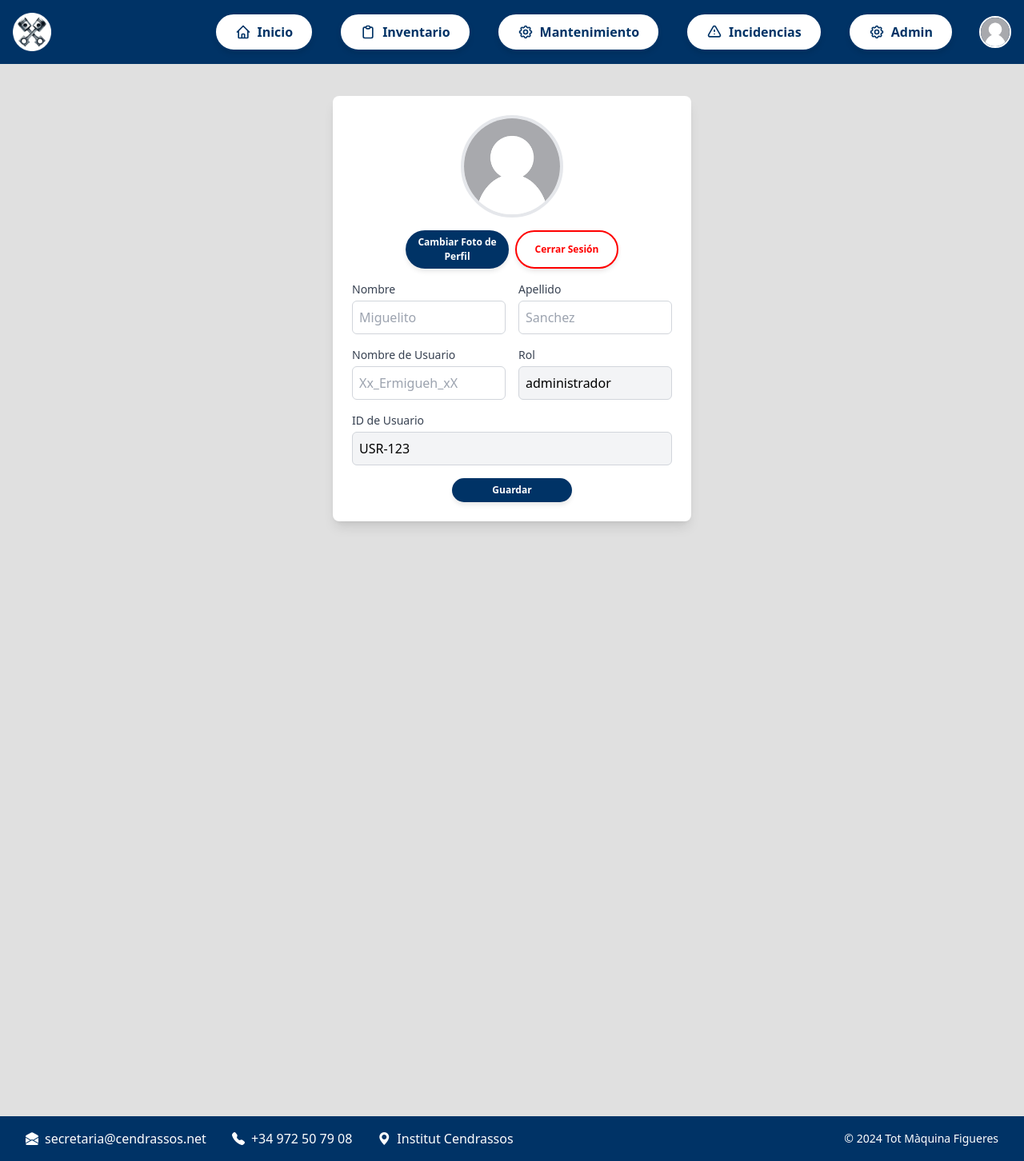
After one commit to Amazghari/Projecte-3-Tot-Maquina, a PHP site: template App/Views/profile.php in a window 1280 px wide. The commit adds this page. Shown: the whole page at 80% size. Run offline with PHP 8.4, Linux system fonts and the light colour scheme; the template is opened without the code that fills it, so the values that code supplies are empty.

Commit message:
perfil creado

```diff
--- a/App/Views/Layouts/navbar.php
+++ b/App/Views/Layouts/navbar.php
@@ -1,7 +1,9 @@
 <nav class="bg-custom-blue w-full z-50">
         <div class="max-w-screen-xl flex flex-wrap items-center justify-between mx-auto p-4">
             <div class="flex items-center">
-                <img src="../../uploads/img/logopng.png" alt="Logo" class="h-12">
+                <a href="/inicio">
+                <img src="uploads/img/logo.png" alt="Logo" class="h-12">
+                </a>
             </div>
 
             <!-- Botón hamburguesa para móvil -->
@@ -62,7 +64,7 @@
                     <!-- Foto de perfil -->
                     <li class="ml-6">
                         <a href="/perfil" class="block">
-                            <img src="../../perfil.png"
+                            <img src="uploads/img/perfil.png"
                                  alt="Foto de perfil"
                                  class="w-10 h-10 rounded-full border-2 border-white">
                         </a>
--- a/App/Views/admindashboard.php
+++ b/App/Views/admindashboard.php
@@ -65,8 +65,8 @@
         </div>
 
     <!-- Footer -->
-    <?php include 'Layouts/footer.php'; ?>
 
 </body>
+<?php include 'Layouts/footer.php'; ?>
 
 </html>
--- a/App/Views/adminincidence.php
+++ b/App/Views/adminincidence.php
@@ -16,8 +16,8 @@
 
 
     <!-- Footer -->
-    <?php include 'Layouts/footer.php'; ?>
 
 </body>
+<?php include 'Layouts/footer.php'; ?>
 
 </html>
--- a/App/Views/admininventory.php
+++ b/App/Views/admininventory.php
@@ -16,8 +16,8 @@
 
 
     <!-- Footer -->
-    <?php include 'Layouts/footer.php'; ?>
 
 </body>
+<?php include 'Layouts/footer.php'; ?>
 
 </html>
--- a/App/Views/adminmaintenance.php
+++ b/App/Views/adminmaintenance.php
@@ -15,9 +15,9 @@
 
 
 
-    <!-- Footer -->
-    <?php include 'Layouts/footer.php'; ?>
 
 </body>
 
+    <!-- Footer -->
+    <?php include 'Layouts/footer.php'; ?>
 </html>
--- a/App/Views/adminusers.php
+++ b/App/Views/adminusers.php
@@ -15,9 +15,9 @@
 
 
 
-    <!-- Footer -->
-    <?php include 'Layouts/footer.php'; ?>
 
 </body>
 
+    <!-- Footer -->
+    <?php include 'Layouts/footer.php'; ?>
 </html>
--- /dev/null
+++ b/App/Views/profile.php
@@ -0,0 +1,59 @@
+<!DOCTYPE html>
+<html lang="es">
+
+<head>
+    <meta charset="UTF-8">
+    <meta name="viewport" content="width=device-width, initial-scale=1.0">
+    <link href="main.css" rel="stylesheet">
+    <link rel="icon" href="../../uploads/img/logopng.png">
+    <title>Perfil</title>
+</head>
+
+<body class="flex flex-col min-h-screen bg-custom-light-gray">
+    <?php include 'Layouts/navbar.php'; ?>
+
+    <div class="flex justify-center mt-10">
+        <div class="bg-white rounded-lg shadow-lg p-6 max-w-md w-full">
+            <div class="flex flex-col items-center">
+                <img src="uploads/img/perfil.png" alt="Foto de perfil" class="w-32 h-32 rounded-full border-4 border-custom-blue mb-4">
+                <div class="flex space-x-2 mb-4">
+                    <button class="nav-button-custom flex items-center justify-center">Cambiar Foto de Perfil</button>
+                    <button class="nav-button-logout flex items-center justify-center">Cerrar Sesión</button>
+                </div>
+            </div>
+            <div class="mb-4 flex space-x-4">
+                <div class="flex-1">
+                    <label for="nombre" class="block text-sm font-medium text-gray-700">Nombre</label>
+                    <input type="text" id="nombre" class="mt-1 block w-full border border-gray-300 rounded-md p-2" placeholder="Miguelito">
+                </div>
+                <div class="flex-1">
+                    <label for="apellido" class="block text-sm font-medium text-gray-700">Apellido</label>
+                    <input type="text" id="apellido" class="mt-1 block w-full border border-gray-300 rounded-md p-2" placeholder="Sanchez">
+                </div>
+            </div>
+            <div class="mb-4 flex space-x-4">
+                <div class="flex-1">
+                    <label for="username" class="block text-sm font-medium text-gray-700">Nombre de Usuario</label>
+                    <input type="text" id="username" class="mt-1 block w-full border border-gray-300 rounded-md p-2" placeholder="Xx_Ermigueh_xX">
+                </div>
+                <div class="flex-1">
+                    <label class="block text-sm font-medium text-gray-700">Rol</label>
+                    <input type="text" class="mt-1 block w-full border border-gray-300 rounded-md p-2 bg-gray-100" value="administrador" readonly>
+                </div>
+            </div>
+            <div class="mb-4">
+                <label for="user_id" class="block text-sm font-medium text-gray-700">ID de Usuario</label>
+                <input type="text" id="user_id" class="mt-1 block w-full border border-gray-300 rounded-md p-2 bg-gray-100" value="USR-123" readonly>
+            </div>
+            <div class="flex justify-center mt-4">
+                <button class="nav-button-custom flex items-center justify-center">Guardar</button>
+            </div>
+        </div>
+    </div>
+
+    <!-- Footer -->
+
+
+</body>
+<?php include 'Layouts/footer.php'; ?>
+</html>
--- a/public/index.php
+++ b/public/index.php
@@ -43,11 +43,11 @@ $app->route("/adminmaquinas", [\App\Controllers\admininventoryController::class,
 $app->route("/adminmantenimiento", [\App\Controllers\adminmaintenanceController::class, "adminmaintenanceController"]);
 $app->route("/adminusuarios", [\App\Controllers\adminusersController::class, "adminusersController"]);
 $app->route("/adminincidencias", [\App\Controllers\adminincidenceController::class, "adminincidenceController"]);
+$app->route("/perfil", [\App\Controllers\profileController::class, "profileController"]);
 
 
 
 
-$app->route("/perfil", [\App\Controllers\perfil::class, "perfil"]);
 $app->route("/mantenimiento", [\App\Controllers\maintenanceController::class, "maintenanceController"]);
 $app->get("/login", [\App\Controllers\loginController::class, "index"]);
 $app->post("/login",[\App\Controllers\loginController::class, "loginController"]);
--- a/public/main.css
+++ b/public/main.css
@@ -615,6 +615,9 @@ video {
 .h-12 {
   height: 3rem;
 }
+.h-32 {
+  height: 8rem;
+}
 .h-4 {
   height: 1rem;
 }
@@ -642,6 +645,9 @@ video {
 .w-16 {
   width: 4rem;
 }
+.w-32 {
+  width: 8rem;
+}
 .w-4 {
   width: 1rem;
 }
@@ -663,11 +669,17 @@ video {
 .max-w-\[200px\] {
   max-width: 200px;
 }
+.max-w-md {
+  max-width: 28rem;
+}
 .max-w-screen-xl {
   max-width: 1280px;
 }
 .max-w-sm {
   max-width: 24rem;
+}
+.flex-1 {
+  flex: 1 1 0%;
 }
 .flex-grow {
   flex-grow: 1;
@@ -701,6 +713,11 @@ video {
 }
 .gap-4 {
   gap: 1rem;
+}
+.space-x-2 > :not([hidden]) ~ :not([hidden]) {
+  --tw-space-x-reverse: 0;
+  margin-right: calc(0.5rem * var(--tw-space-x-reverse));
+  margin-left: calc(0.5rem * calc(1 - var(--tw-space-x-reverse)));
 }
 .space-x-3 > :not([hidden]) ~ :not([hidden]) {
   --tw-space-x-reverse: 0;
@@ -764,6 +781,9 @@ video {
 }
 .border-2 {
   border-width: 2px;
+}
+.border-4 {
+  border-width: 4px;
 }
 .border-b {
   border-bottom-width: 1px;
@@ -1115,7 +1135,7 @@ video {
 .nav-button-custom {
     background-color: #003366; /* Fondo azul oscuro */
     color: white; /* Letras blancas */
-    padding: 0.375rem 1rem; /* Reducido para hacer el botón más pequeño */
+    padding: 0.25rem 0.75rem; /* Reducido para hacer el botón más pequeño */
     border-radius: 9999px;
     box-shadow: 0 4px 6px -1px rgba(0, 0, 0, 0.1);
     transition: all 300ms;
@@ -1124,7 +1144,7 @@ video {
     display: flex;
     align-items: center;
     gap: 0.5rem;
-    font-size: 0.875rem; /* Tamaño de fuente reducido */
+    font-size: 0.75rem; /* Tamaño de fuente reducido */
     max-width: 150px; /* Establecer un ancho máximo */
     width: 100%; /* O puedes usar un ancho fijo como 150px */
 }
@@ -1133,6 +1153,30 @@ video {
 .nav-button-custom:hover {
     background-color: white; /* Fondo blanco */
     color: #003366; /* Letras azules */
+}
+
+/* Estilo base del botón de cerrar sesión */
+.nav-button-logout {
+    background-color: white; /* Fondo blanco */
+    color: red; /* Letras rojas */
+    padding: 0.25rem 0.75rem; /* Reducido para hacer el botón más pequeño */
+    border-radius: 9999px;
+    box-shadow: 0 4px 6px -1px rgba(0, 0, 0, 0.1);
+    transition: all 300ms;
+    font-weight: 600;
+    border: 2px solid red; /* Borde rojo */
+    display: flex;
+    align-items: center;
+    gap: 0.5rem;
+    font-size: 0.75rem; /* Tamaño de fuente reducido */
+    max-width: 150px; /* Ancho máximo */
+    width: 100%; /* O puedes usar un ancho fijo como 150px */
+}
+
+/* Efecto hover para el botón de cerrar sesión */
+.nav-button-logout:hover {
+    background-color: red; /* Fondo rojo */
+    color: white; /* Letras blancas */
 }
 .hover\:bg-blue-800:hover {
   --tw-bg-opacity: 1;
```
Also changed, not shown: App/Controllers/profileController.php (added, +13 -0 lines), App/css/main.css (+26 -2 lines), public/uploads/img/logo.png (added).
